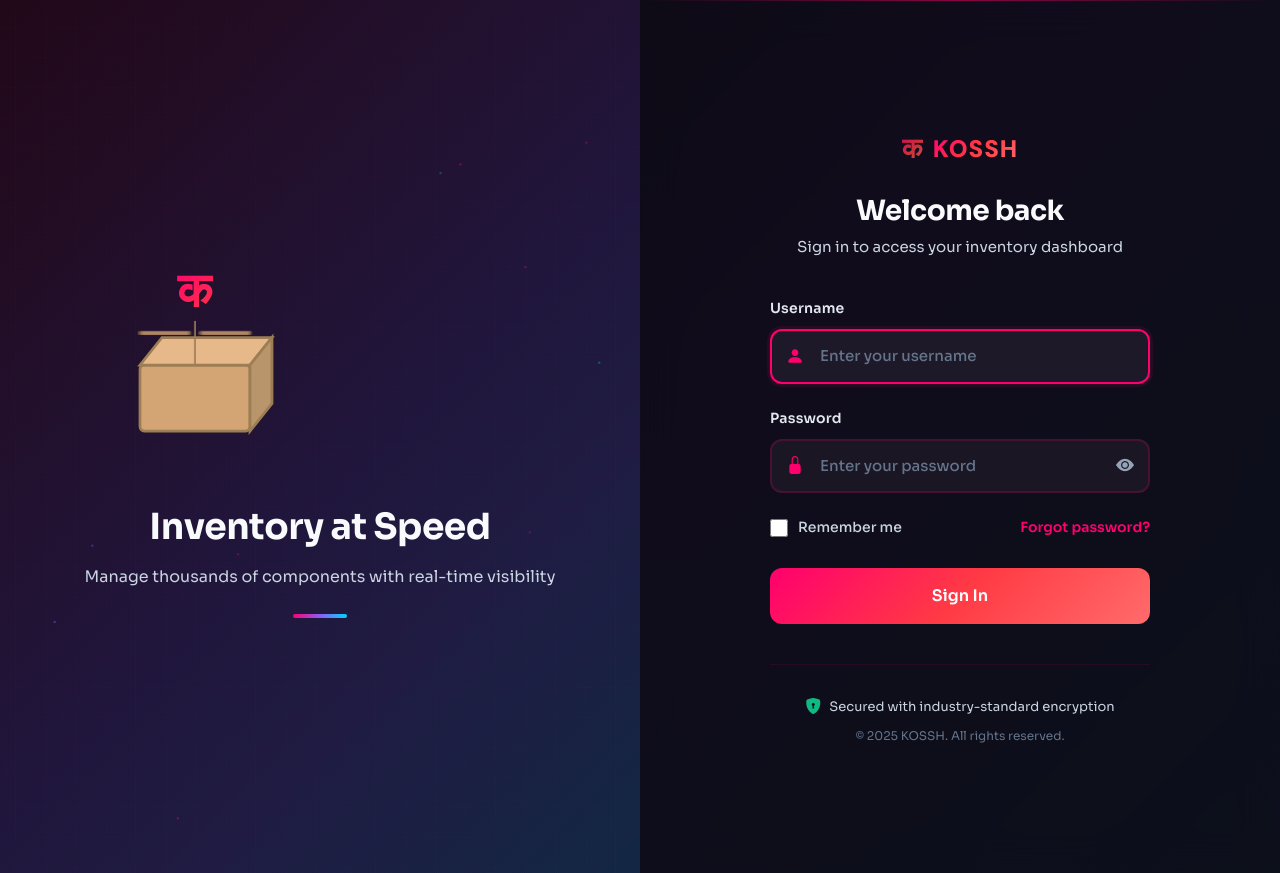
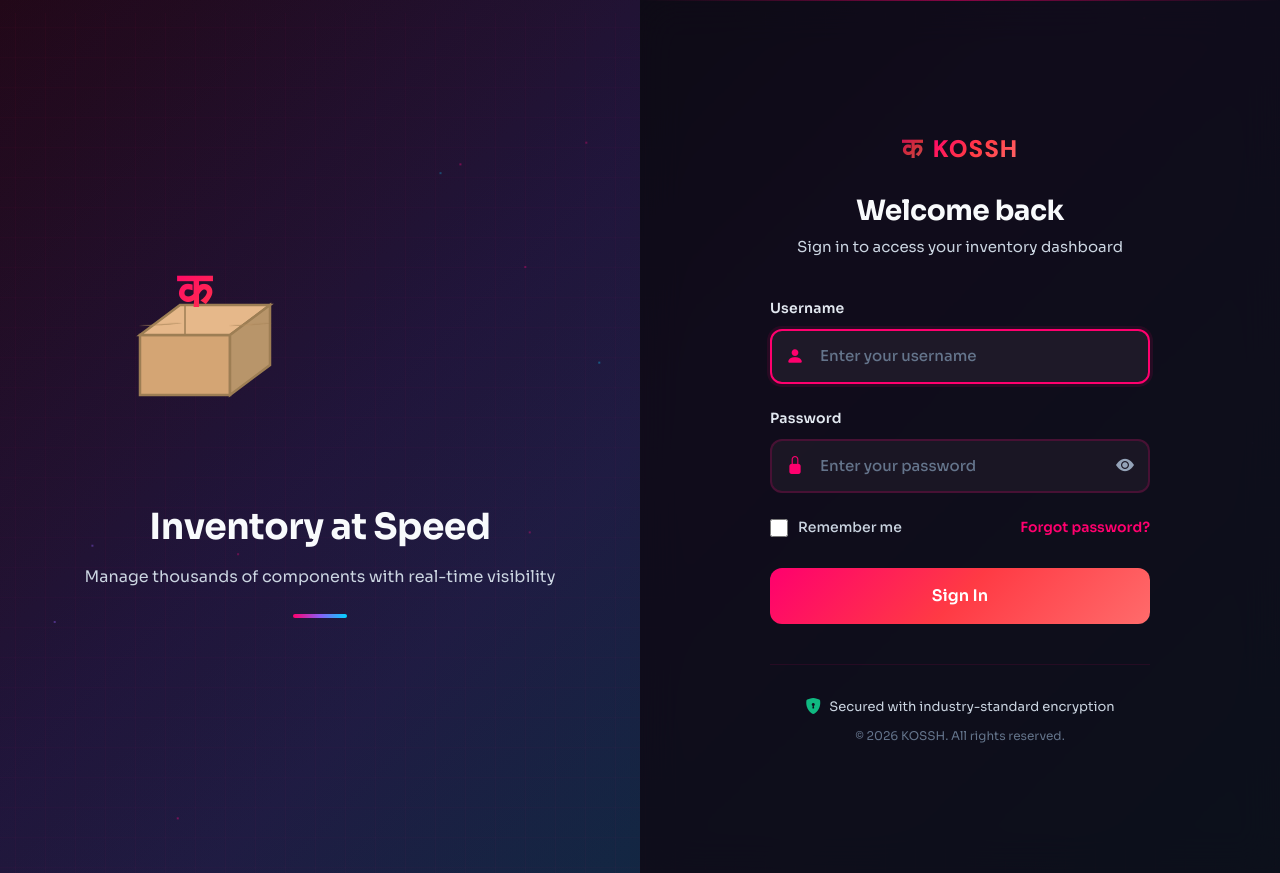
Before and after one commit to Nav228/KOSSH, a Flask app: page /login in a window 1280 px wide. Run offline with Flask 3, Linux system fonts and the light colour scheme; some libraries are stand-ins or nearby versions.

Commit message:
Proper isometric 3D box and update copyright to 2026
- Isometric 3D cardboard box that looks like real packaging
- Front face, top face, and right side face with proper angles
- Flaps positioned on top that open and close
- Logo descends into the box opening
- Tape seals horizontally when closed
- Updated copyright year to 2026
- Matches reference image provided

Co-Authored-By: Claude Opus 4.7 <noreply@anthropic.com>

```diff
--- a/templates/login.html
+++ b/templates/login.html
@@ -662,34 +662,36 @@
         <div class="login-visual">
             <div class="visual-content">
                 <div class="visual-icon">
-                    <svg viewBox="0 0 200 200" class="box-container">
-                        <!-- BOX MAIN BODY -->
-                        <rect x="50" y="100" width="100" height="60" rx="4" class="box-front" />
+                    <svg viewBox="0 0 220 220" class="box-container">
+                        <!-- ISOMETRIC 3D CARDBOARD BOX -->
 
-                        <!-- TOP OF BOX (shows depth) -->
-                        <polygon points="50,100 70,75 170,75 150,100" class="box-top" />
+                        <!-- FRONT FACE (main body) -->
+                        <polygon points="55,140 55,80 145,80 145,140" class="box-front" />
 
-                        <!-- RIGHT SIDE (dark for depth) -->
-                        <polygon points="150,100 170,75 170,135 150,160" class="box-right" />
+                        <!-- TOP FACE (light - isometric angle) -->
+                        <polygon points="55,80 95,50 185,50 145,80" class="box-top" />
 
-                        <!-- LEFT FLAP (swings up and open) -->
+                        <!-- RIGHT SIDE FACE (dark - isometric angle) -->
+                        <polygon points="145,80 185,50 185,110 145,140" class="box-right" />
+
+                        <!-- LEFT FLAP (top-left, swings open) -->
                         <g class="flap-left">
-                            <rect x="50" y="60" width="45" height="40" rx="3" />
+                            <polygon points="55,80 75,60 95,50 75,70" />
                         </g>
 
-                        <!-- RIGHT FLAP (swings up and open) -->
+                        <!-- RIGHT FLAP (top-right, swings open) -->
                         <g class="flap-right">
-                            <rect x="105" y="60" width="45" height="40" rx="3" />
+                            <polygon points="145,80 165,60 185,50 165,70" />
                         </g>
 
-                        <!-- CENTER SEAM -->
-                        <line x1="100" y1="60" x2="100" y2="100" stroke="#9d7e54" stroke-width="1.5" />
+                        <!-- CENTER CREASE -->
+                        <line x1="100" y1="50" x2="100" y2="80" stroke="#9d7e54" stroke-width="1.5" />
 
-                        <!-- TAPE across middle (seals) -->
-                        <rect x="50" y="95" width="100" height="8" rx="2" class="seal-tape" />
+                        <!-- TAPE SEAL (horizontal) -->
+                        <line x1="55" y1="75" x2="145" y2="75" class="seal-tape" stroke-width="4" />
                     </svg>
 
-                    <!-- Logo drops into box -->
+                    <!-- Logo drops into open box -->
                     <div class="logo-inside-box">क</div>
                 </div>
 
@@ -769,7 +771,7 @@
                     <i class="bi bi-shield-lock-fill"></i>
                     <span>Secured with industry-standard encryption</span>
                 </p>
-                <small>&copy; 2025 KOSSH. All rights reserved.</small>
+                <small>&copy; 2026 KOSSH. All rights reserved.</small>
             </div>
             </div>
         </div>
```
